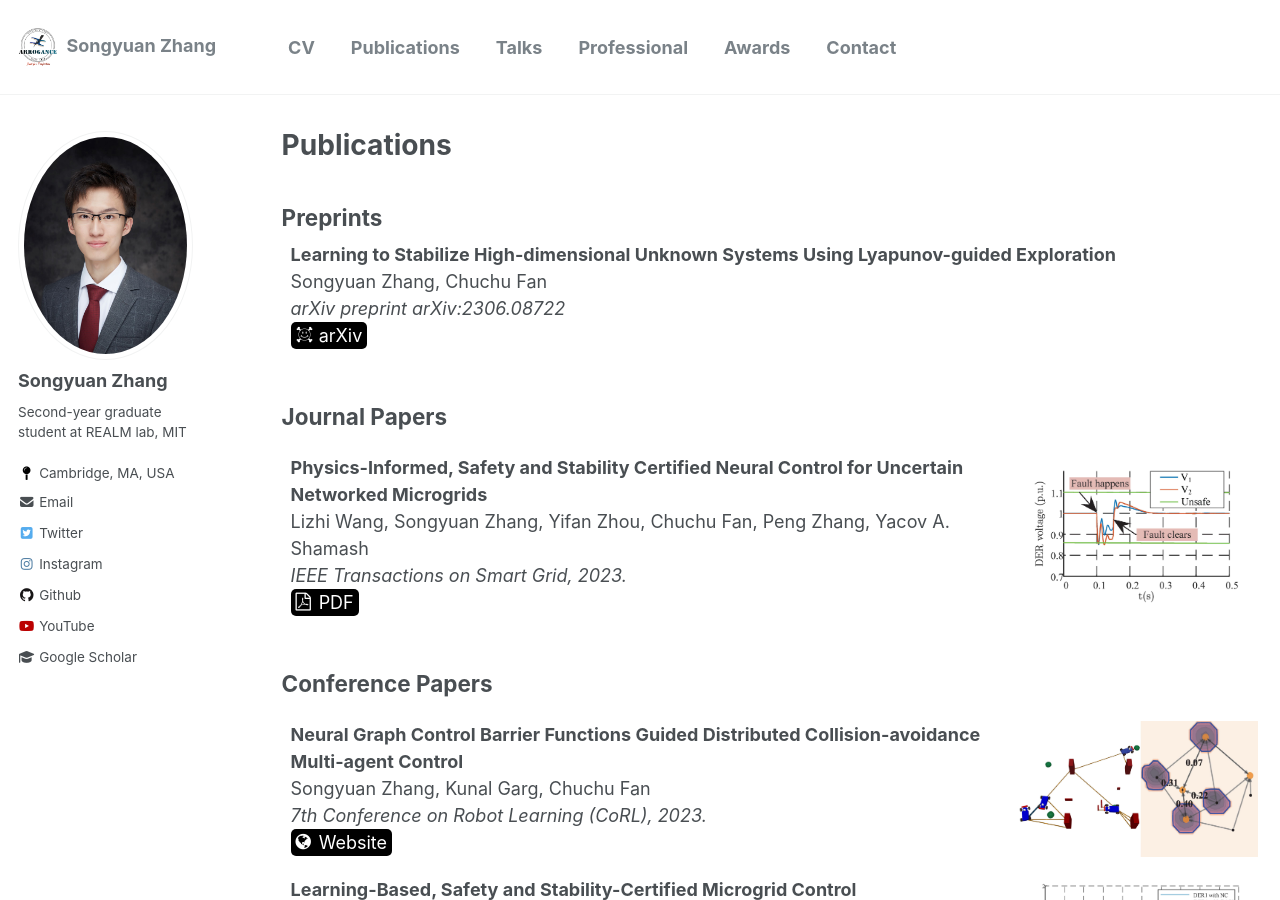
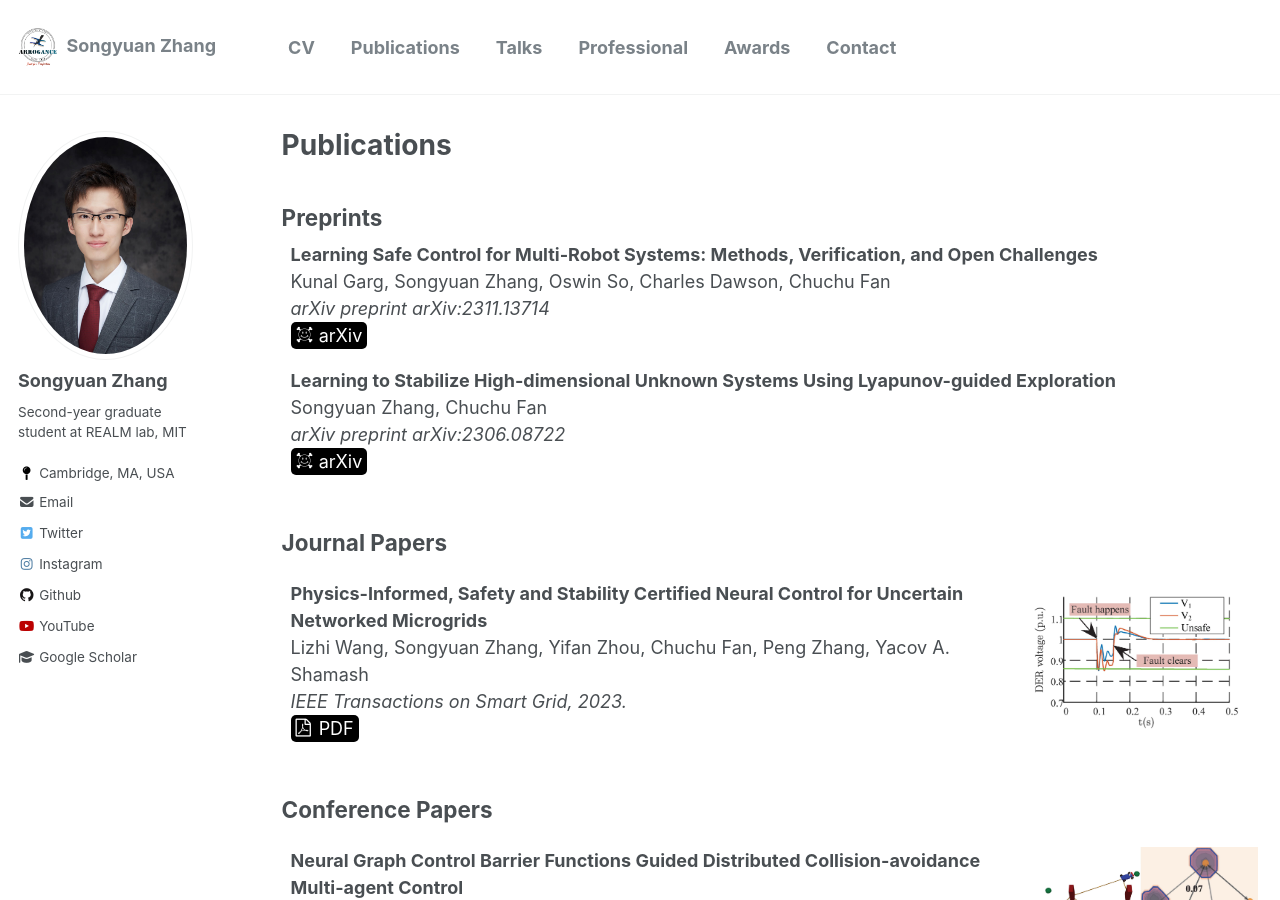
Before and after one commit to syzhang092218-source/syzhang092218-source.github.io, a Jekyll site: the page built from _pages/publications.html, in a window 1280 px wide and 900 px high. Built offline with Jekyll 4.4.1, drawn with Linux system fonts in a browser that asks for light colours; nearby versions of some CDN libraries; some web fonts are replaced; library files that are not in the unit come from our copies; a style sheet for code colours, icons or effects is not loaded.

Commit message:
add arc paper

```diff
--- a/_pages/publications.html
+++ b/_pages/publications.html
@@ -62,6 +62,37 @@
 
 <table style="width: 100%; margin-top: -10px;" cellspacing="0" border="0">
 <tbody>
+    <tr>
+        <td>
+            <b>
+                Learning Safe Control for Multi-Robot Systems: Methods, Verification, and Open Challenges
+            </b>
+            <br>
+                Kunal Garg, Songyuan Zhang, Oswin So, Charles Dawson, Chuchu Fan
+            <br>
+            <i>
+                arXiv preprint arXiv:2311.13714
+            </i>
+            <br>
+                <span class="link-block" style="background-color:black; border-radius: 5px; padding-left: 5px; padding-right: 5px; display: inline-block">
+                    <a href="https://arxiv.org/abs/2311.13714" style="text-decoration: none">
+                    <span class="icon" style="color:white;">
+                        <i class="ai ai-arxiv"></i>
+                    </span>
+                    <span style="color:white;">arXiv</span>
+                    </a>
+                </span>
+            <br>
+            <!-- <p>
+                <a href="https://arxiv.org/abs/2306.08722">
+                    [arXiv]
+                </a>
+            </p> -->
+        </td>
+        <td>
+            <!-- <img src="https://syzhang092218-source.github.io/files/neuriss.png?raw=true" alt="Photo" style="width: 300px;" hspace="5" vspace="0" align="center"/>  -->
+        </td>
+    </tr>
     <tr>
         <td>
             <b>
```
